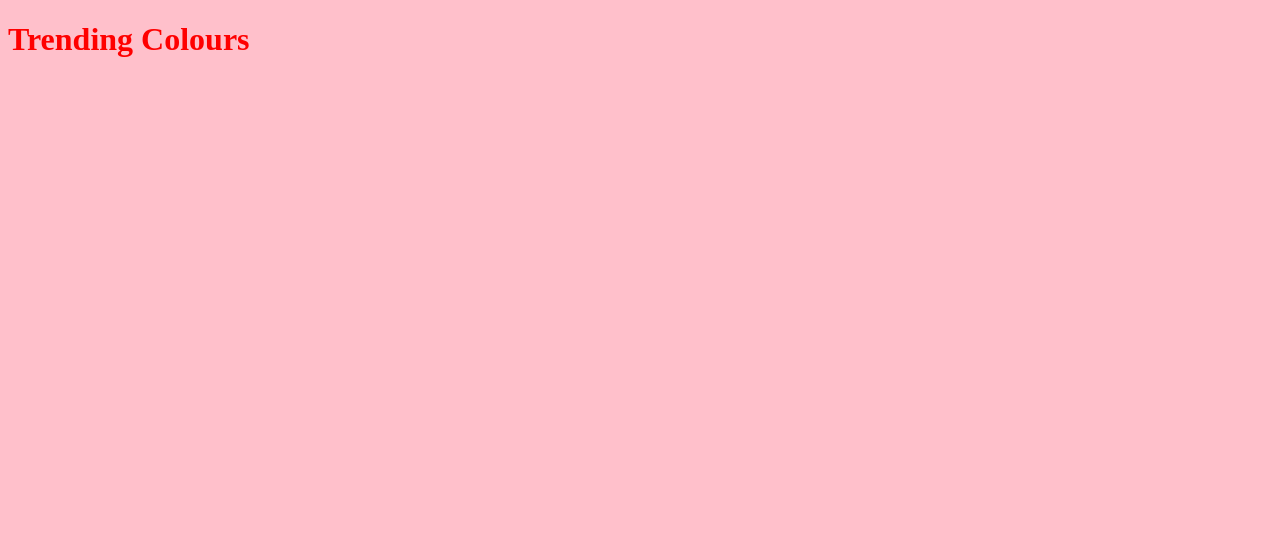
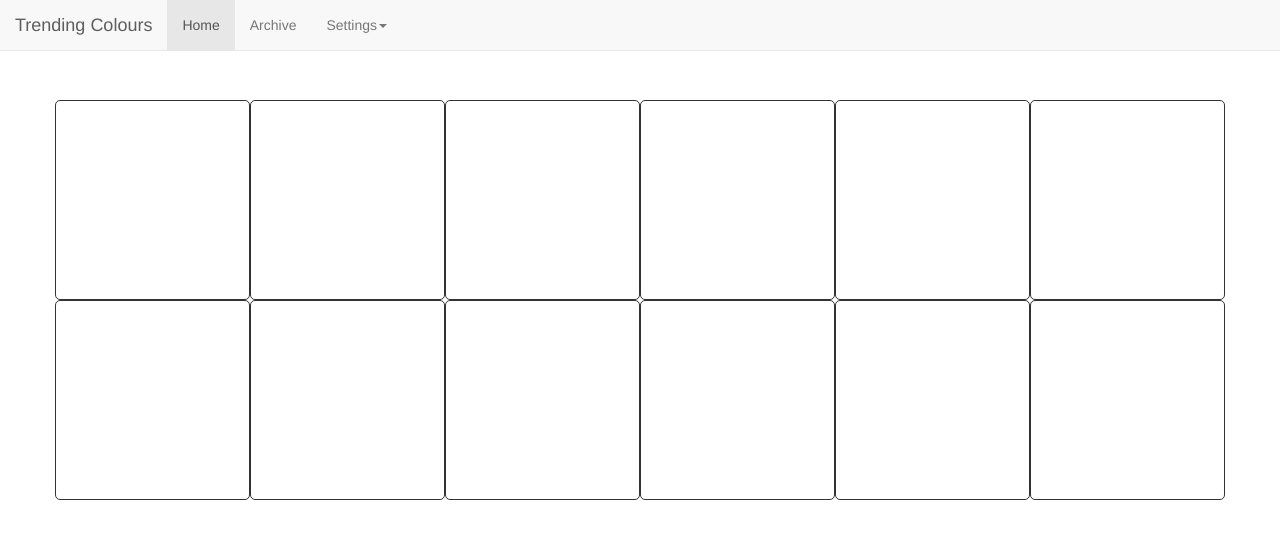
Before and after one commit to levimullan/TrendingColours, a website: page index.pug in a window 1280 px wide. Drawn offline with nearby package versions, Linux system fonts and the light colour scheme; files that its build step writes are made by us from their sources.

Commit message:
Columns Added

```diff
--- a/index.pug
+++ b/index.pug
@@ -1,7 +1,56 @@
 doctype html
 html(lang="en")
-  head
-    link(rel='stylesheet', href='trendingColours.css', type='text/css' )
-    title= pageTitle
-  body
-    h1 Trending Colours
+	head
+	link(rel='stylesheet', href='trendingColours.css', type='text/css')
+	link(href="https://maxcdn.bootstrapcdn.com/bootstrap/3.3.6/css/bootstrap.min.css", rel="stylesheet", integrity="sha384-1q8mTJOASx8j1Au+a5WDVnPi2lkFfwwEAa8hDDdjZlpLegxhjVME1fgjWPGmkzs7", crossorigin="anonymous")
+
+	body
+
+	//- navbar
+	nav(class='navbar navbar-default navbar-fixed-top')
+		div(class='container-fluid')
+			div(class='navbar-header')
+				button(type="button" class='navbar-toggle collapsed' data-toggle='collapse' data-target='#bs-example-navbar-collapse-1' aria-expanded='false')
+					span(class='sr-only font') Toggle navigation
+					span(class='icon-bar')
+					span(class='icon-bar')
+					span(class='icon-bar')
+				a(class='navbar-brand font' href='#') Trending Colours
+
+			div(class='collapse navbar-collapse' id='bs-example-navbar-collapse-1')
+				ul(class='nav navbar-nav')
+					li(class='active')
+						a(href='#') Home
+							span(class='sr-only')
+					li
+						a(href='#') Archive
+						li(class='dropdown')
+							a(href='#' class='dropdown-toggle' data-toggle='dropdown' role='button' aria-haspopup='true' aria-expanded='false') Settings
+								span(class='caret')
+							ul(class='dropdown-menu')
+								li
+									a(href='#') Login
+								li
+									a(href='#') Contact
+
+	//- columns
+	div.container
+		div.row
+			div.column.col-xs-6.col-sm-4.col-md-3.col-lg-2
+			div.column.col-xs-6.col-sm-4.col-md-3.col-lg-2
+			div.column.col-xs-6.col-sm-4.col-md-3.col-lg-2
+			div.column.col-xs-6.col-sm-4.col-md-3.col-lg-2
+			div.column.col-xs-6.col-sm-4.col-md-3.col-lg-2
+			div.column.col-xs-6.col-sm-4.col-md-3.col-lg-2
+			div.column.col-xs-6.col-sm-4.col-md-3.col-lg-2
+			div.column.col-xs-6.col-sm-4.col-md-3.col-lg-2
+			div.column.col-xs-6.col-sm-4.col-md-3.col-lg-2
+			div.column.col-xs-6.col-sm-4.col-md-3.col-lg-2
+			div.column.col-xs-6.col-sm-4.col-md-3.col-lg-2
+			div.column.col-xs-6.col-sm-4.col-md-3.col-lg-2
+
+
+
+
+	script(src="https://code.jquery.com/jquery-2.2.3.min.js", integrity="sha256-a23g1Nt4dtEYOj7bR+vTu7+T8VP13humZFBJNIYoEJo=", crossorigin="anonymous")
+	script(src="https://maxcdn.bootstrapcdn.com/bootstrap/3.3.6/js/bootstrap.min.js", integrity="sha384-0mSbJDEHialfmuBBQP6A4Qrprq5OVfW37PRR3j5ELqxss1yVqOtnepnHVP9aJ7xS", crossorigin="anonymous")
--- a/trendingColours.scss
+++ b/trendingColours.scss
@@ -1,9 +1,20 @@
-$someColour: orange;
+$helvetica: Helvetica, sans-serif;
 
-body {
-	background: pink;
+$backGround: #F7CAC9;
+
+.font {
+	font: $helvetica;
+	color: rgb(255,255,255);
 }
 
-h1{
-	color:red;
+.container{
+	margin-top:100px;
+	padding-right:15px;
+	padding-left:15px;
 }
+
+.column {
+	height: 200px;
+	border: 1px solid;
+	border-radius: 5px;
+}
```
Also changed, not shown: dest/index.html, dest/trendingColours.css.
